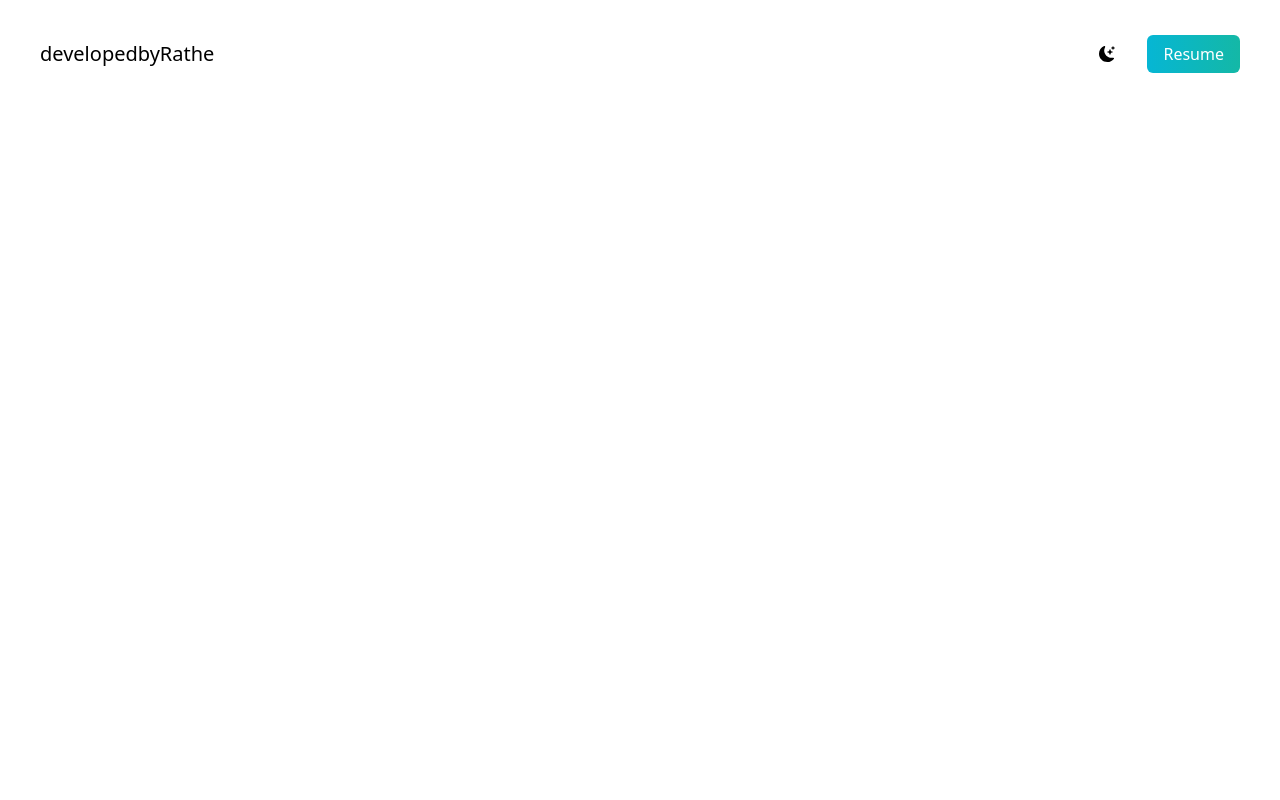
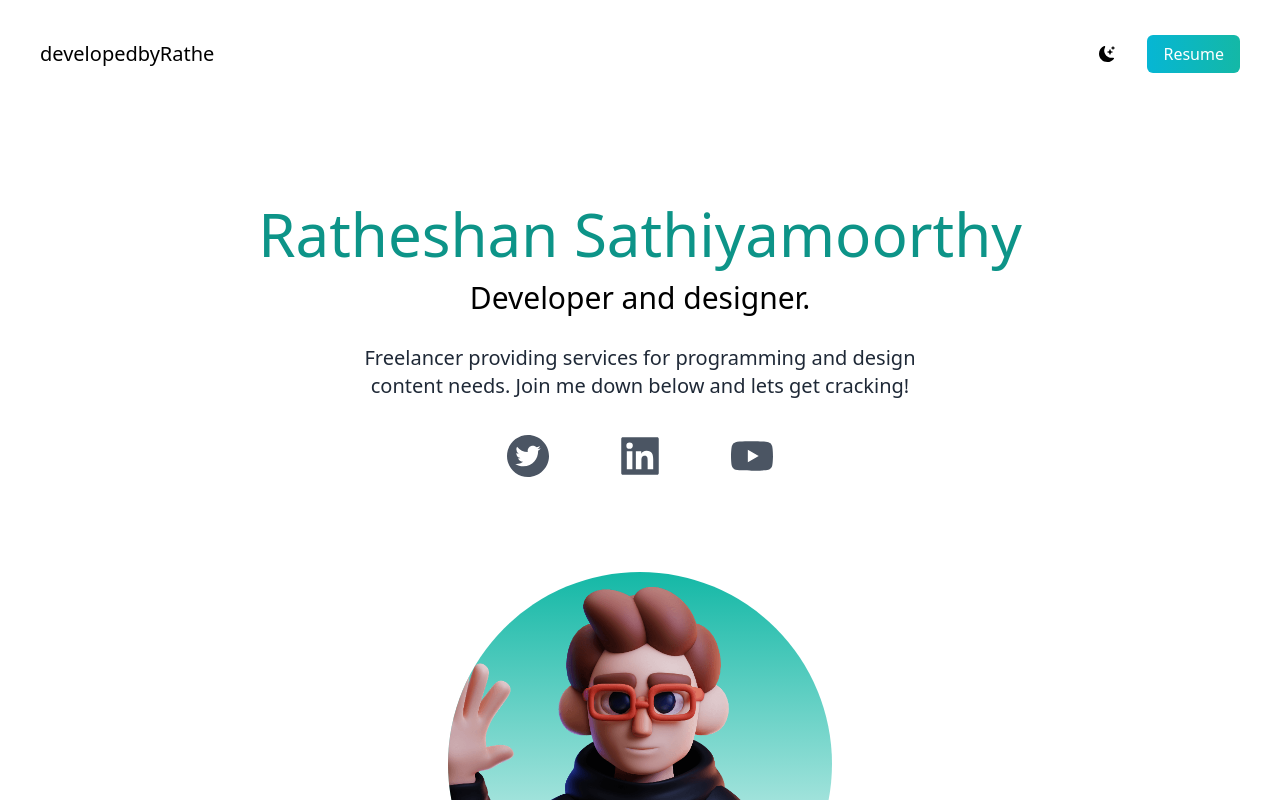
Before and after one commit to Ratheshan03/react-portfolio-ed, a Next.js app: page / in a window 1280 px wide. Shown: the top 800 px of the page. Built offline with nearby package versions, Linux system fonts and the light colour scheme.

Commit message:
section added

```diff
--- a/pages/index.js
+++ b/pages/index.js
@@ -1,4 +1,11 @@
 import Head from "next/head";
+import {
+  AiFillTwitterCircle,
+  AiFillLinkedin,
+  AiFillYoutube,
+} from "react-icons/ai";
+import deved from "../public/dev-ed-wave.png";
+import Image from "next/image";
 import { BsFillMoonStarsFill } from "react-icons/bs";
 
 export default function Home() {
@@ -28,6 +35,26 @@
               </li>
             </ul>
           </nav>
+          <div className="text-center p-10 py-10">
+            <h2 className="text-5xl py-2 text-teal-600 font-medium dark:text-teal-400 md:text-6xl">
+              Ratheshan Sathiyamoorthy
+            </h2>
+            <h3 className="text-2xl py-2 dark:text-white md:text-3xl">
+              Developer and designer.
+            </h3>
+            <p className="text-md py-5 leading-8 text-gray-800 dark:text-gray-200 max-w-xl mx-auto md:text-xl">
+              Freelancer providing services for programming and design content
+              needs. Join me down below and lets get cracking!
+            </p>
+            <div className="text-5xl flex justify-center gap-16 py-3 text-gray-600 dark:text-gray-400">
+              <AiFillTwitterCircle />
+              <AiFillLinkedin />
+              <AiFillYoutube />
+            </div>
+            <div className="mx-auto bg-gradient-to-b from-teal-500 rounded-full w-80 h-80 relative overflow-hidden mt-20 md:h-96 md:w-96">
+              <Image src={deved} alt="" layout="fill" objectFit="cover" />
+            </div>
+          </div>
         </section>
       </main>
     </>
```
